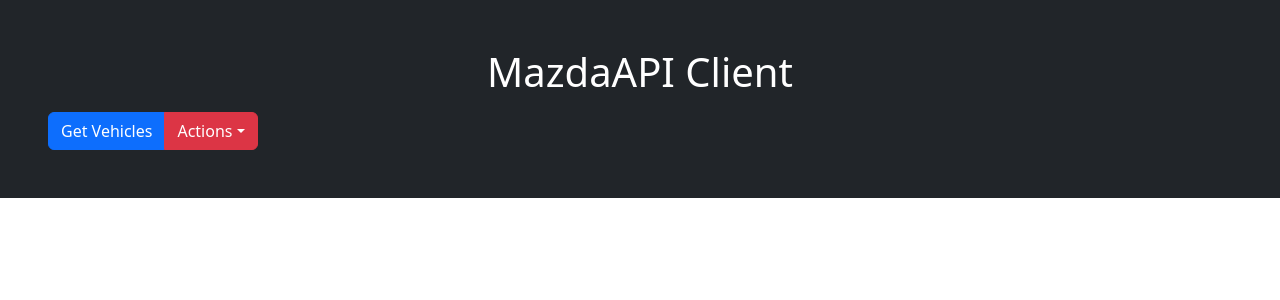
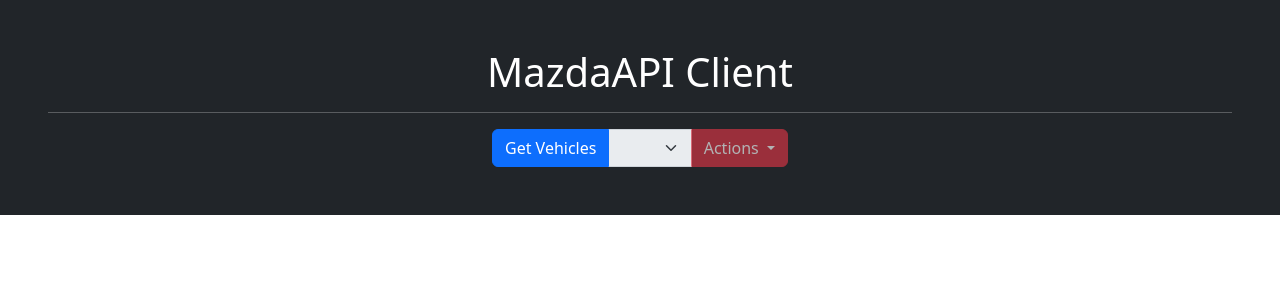
Before and after one commit to HomeworkHopper/MazdAPI, a Flask app: page / in a window 1280 px wide. Shown: the top 300 px of the page. Run offline with Flask 2, Linux system fonts and the light colour scheme; lists and menus that the app fills with data are empty; some libraries are stand-ins or nearby versions.

Commit message:
finalized header UI

```diff
--- a/static/js/dashboard.js
+++ b/static/js/dashboard.js
@@ -57,7 +57,7 @@
             UI.vehicleList.add(new Option(vehicle.nickname, vehicle.id))
         }
 
-        UI.vehicleList.hidden = false
+        UI.vehicleList.disabled = false
         UI.vehicleActions.disabled = false
     });
 });
--- a/templates/dashboard.html
+++ b/templates/dashboard.html
@@ -4,7 +4,8 @@
     <meta charset="UTF-8">
     <meta name="viewport" content="width=device-width, initial-scale=1, shrink-to-fit=no">
 
-        <link href="https://cdn.jsdelivr.net/npm/bootstrap@5.2.3/dist/css/bootstrap.min.css" rel="stylesheet" integrity="sha384-rbsA2VBKQhggwzxH7pPCaAqO46MgnOM80zW1RWuH61DGLwZJEdK2Kadq2F9CUG65" crossorigin="anonymous">
+    <link href="https://cdn.jsdelivr.net/npm/bootstrap@5.2.3/dist/css/bootstrap.min.css" rel="stylesheet"
+          integrity="sha384-rbsA2VBKQhggwzxH7pPCaAqO46MgnOM80zW1RWuH61DGLwZJEdK2Kadq2F9CUG65" crossorigin="anonymous">
 
     <title>Dashboard</title>
 </head>
@@ -12,26 +13,45 @@
 
 <div id="liveAlertPlaceholder"></div>
 
-        <div class="p-5 text-center bg-dark">
-            <h1 class="mb-3 text-white">MazdaAPI Client</h1>
-            <div class="input-group" role="group">
-                <button id="getVehiclesActionButton" type="button" class="btn btn-primary">Get Vehicles</button>
-                <select id="vehicleListDropdown" class="form-select" hidden></select>
+<div class="p-5 bg-dark text-center">
+    <h1 class="text-white">MazdaAPI Client</h1>
 
-                <button class="btn btn-danger dropdown-toggle" type="button" data-bs-toggle="dropdown">Actions</button>
-                <div class="dropdown btn-group">
-                    <div class="dropdown-menu">
+    <hr class="text-white">
+
+    <div class="col-md-3 mx-auto">
+        <div class="input-group">
+            <button id="getVehiclesActionButton" type="button" class="btn btn-primary mx-auto">Get Vehicles</button>
+
+            <select id="vehicleListDropdown" class="form-select" disabled>
+            </select>
+
+            <button id="vehicleActionDropdown" class="btn btn-danger dropdown-toggle" type="button" data-bs-toggle="dropdown" disabled>
+                Actions
+            </button>
+
+            <ul class="dropdown-menu">
+                <li>
                     <button id="statusActionButton" class="dropdown-item" type="button">Update Status</button>
+                </li>
+                <li>
                     <button id="startEngineActionButton" class="dropdown-item" type="button">Start Engine</button>
+                </li>
+                <li>
                     <button id="lockDoorsActionButton" class="dropdown-item" type="button">Lock Doors</button>
+                </li>
+                <li>
                     <button id="unlockDoorsActionButton" class="dropdown-item" type="button">Unlock Doors</button>
-                    </div>
+                </li>
+            </ul>
         </div>
     </div>
 </div>
 
-        <script src="https://code.jquery.com/jquery-3.6.3.js" integrity="sha256-nQLuAZGRRcILA+6dMBOvcRh5Pe310sBpanc6+QBmyVM=" crossorigin="anonymous"></script>
-        <script src="https://cdn.jsdelivr.net/npm/bootstrap@5.2.3/dist/js/bootstrap.bundle.min.js" integrity="sha384-kenU1KFdBIe4zVF0s0G1M5b4hcpxyD9F7jL+jjXkk+Q2h455rYXK/7HAuoJl+0I4" crossorigin="anonymous"></script>
+<script src="https://code.jquery.com/jquery-3.6.3.js" integrity="sha256-nQLuAZGRRcILA+6dMBOvcRh5Pe310sBpanc6+QBmyVM="
+        crossorigin="anonymous"></script>
+<script src="https://cdn.jsdelivr.net/npm/bootstrap@5.2.3/dist/js/bootstrap.bundle.min.js"
+        integrity="sha384-kenU1KFdBIe4zVF0s0G1M5b4hcpxyD9F7jL+jjXkk+Q2h455rYXK/7HAuoJl+0I4"
+        crossorigin="anonymous"></script>
 <script src="https://cdn.jsdelivr.net/npm/gasparesganga-jquery-loading-overlay@2.1.7/dist/loadingoverlay.min.js"></script>
 
 <script src="../static/js/ui_functions.js"></script>
```
Also changed, not shown: static/dash_icons.jpg (added). Lines whose indentation alone changed are shown as unchanged.
